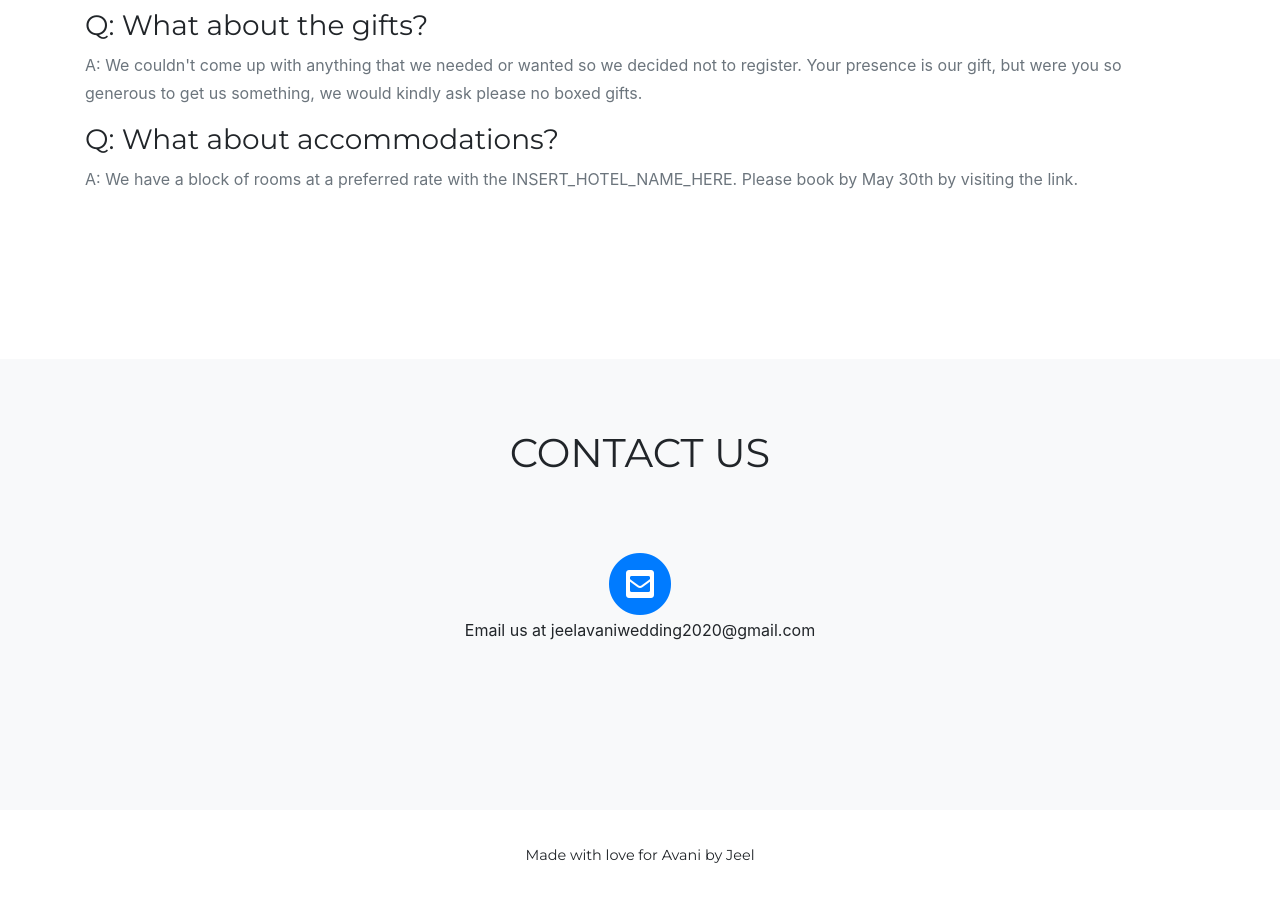
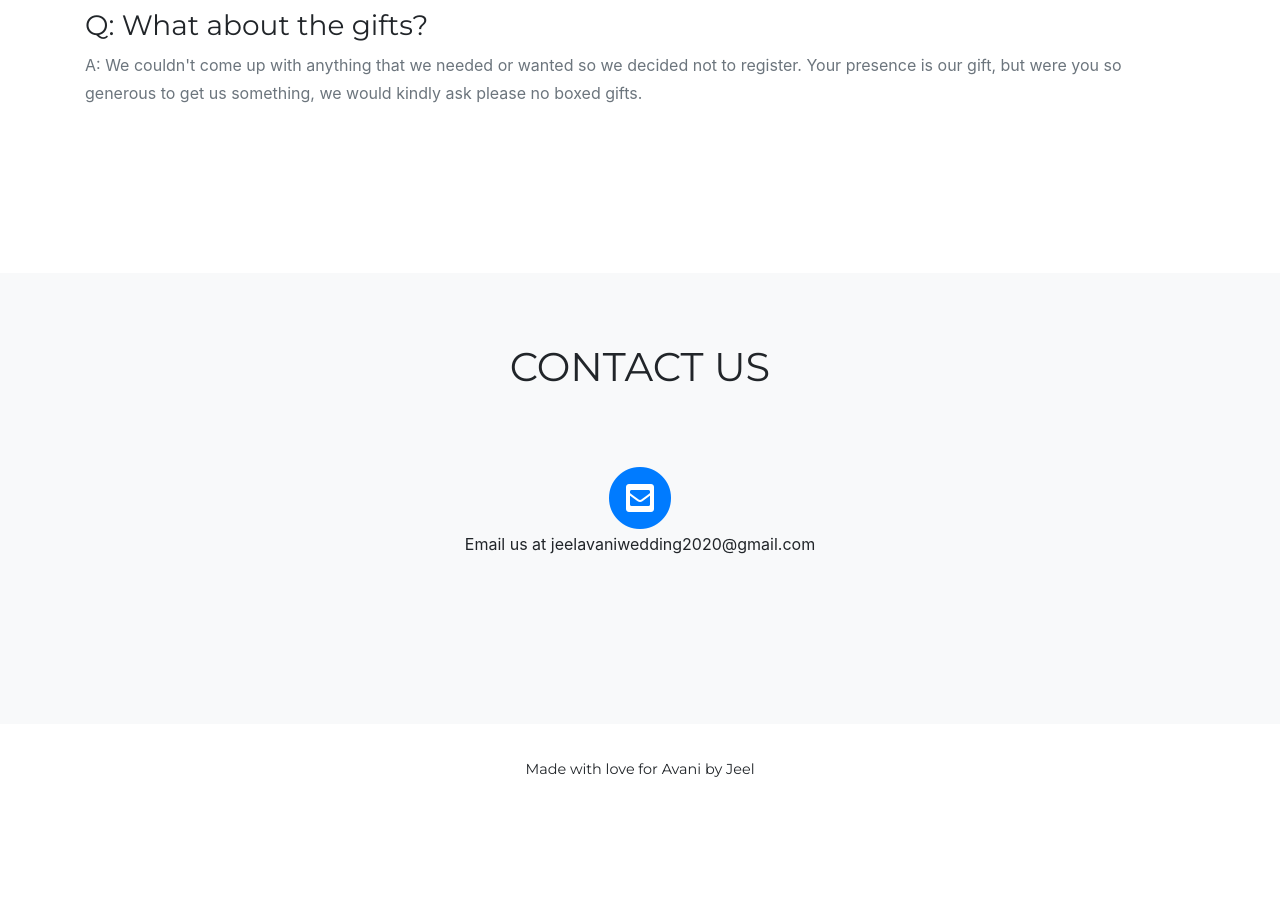
Before and after one commit to patel-jeel92/patel-jeel92.github.io, a website with bundled scripts: page index.html in a window 1280 px wide. Shown: the part 4820-5720 px from the top of the page. After the commit the page ends 5634 px from the top, so only its background shows below. Built offline with nearby package versions, Linux system fonts and the light colour scheme; a web font is replaced by a local one.

Commit message:
Remove hotel question

```diff
--- a/index.html
+++ b/index.html
@@ -321,10 +321,10 @@
       <p class="text-muted">A: We couldn't come up with anything that we needed or wanted so we decided not to register.
         Your presence is our gift, but were you so generous to get us something, we would kindly ask please no boxed
         gifts.</p>
-      <h3>Q: What about accommodations?</h3>
+      <!-- <h3>Q: What about accommodations?</h3> -->
       <!-- TODO: Add hotel information. -->
-      <p class="text-muted">A: We have a block of rooms at a preferred rate with the INSERT_HOTEL_NAME_HERE. Please book
-        by May 30th by visiting the link.</p>
+      <!-- <p class="text-muted">A: We have a block of rooms at a preferred rate with the INSERT_HOTEL_NAME_HERE. Please book
+        by May 30th by visiting the link.</p> -->
     </div>
   </section>
 
```
